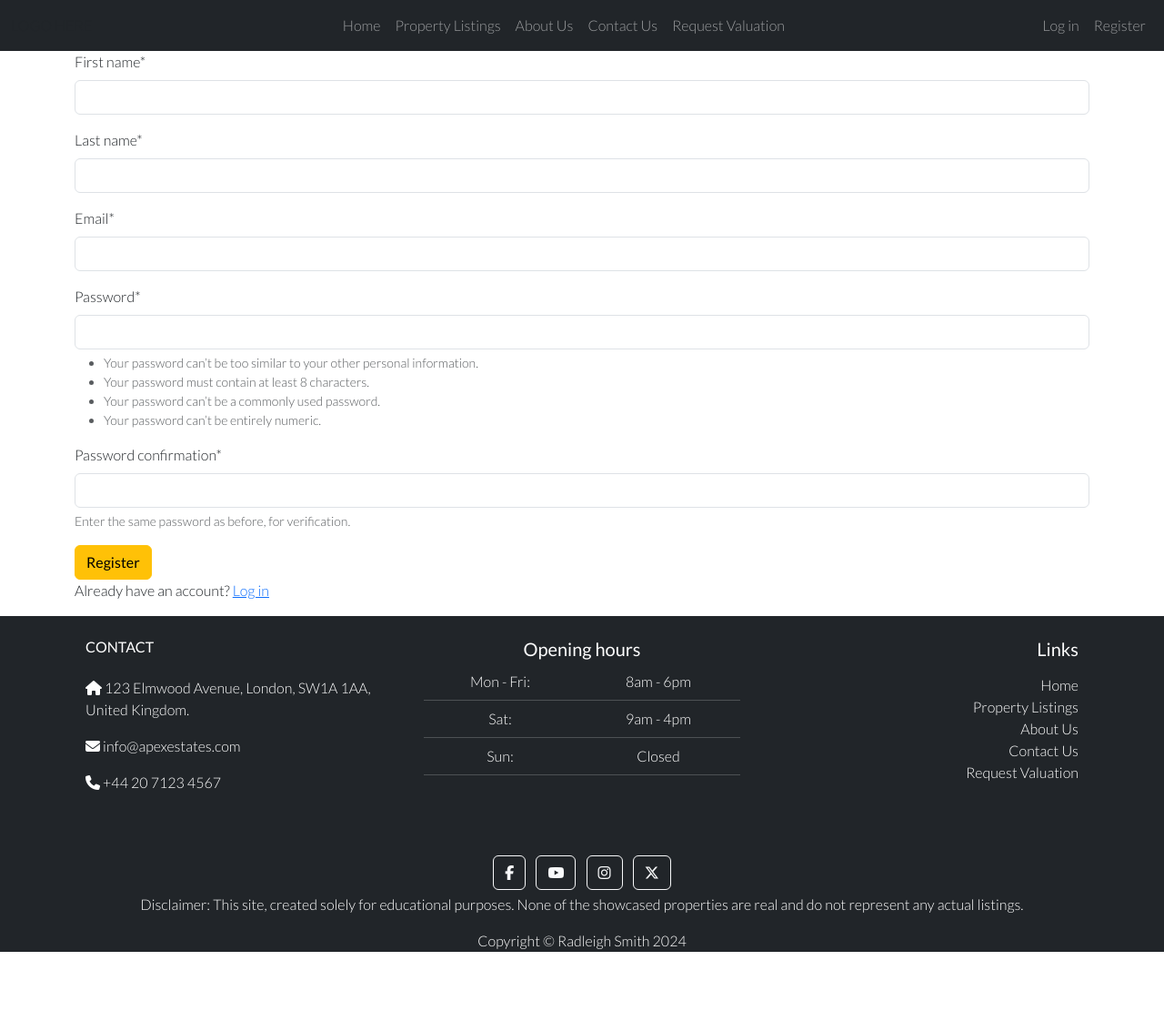
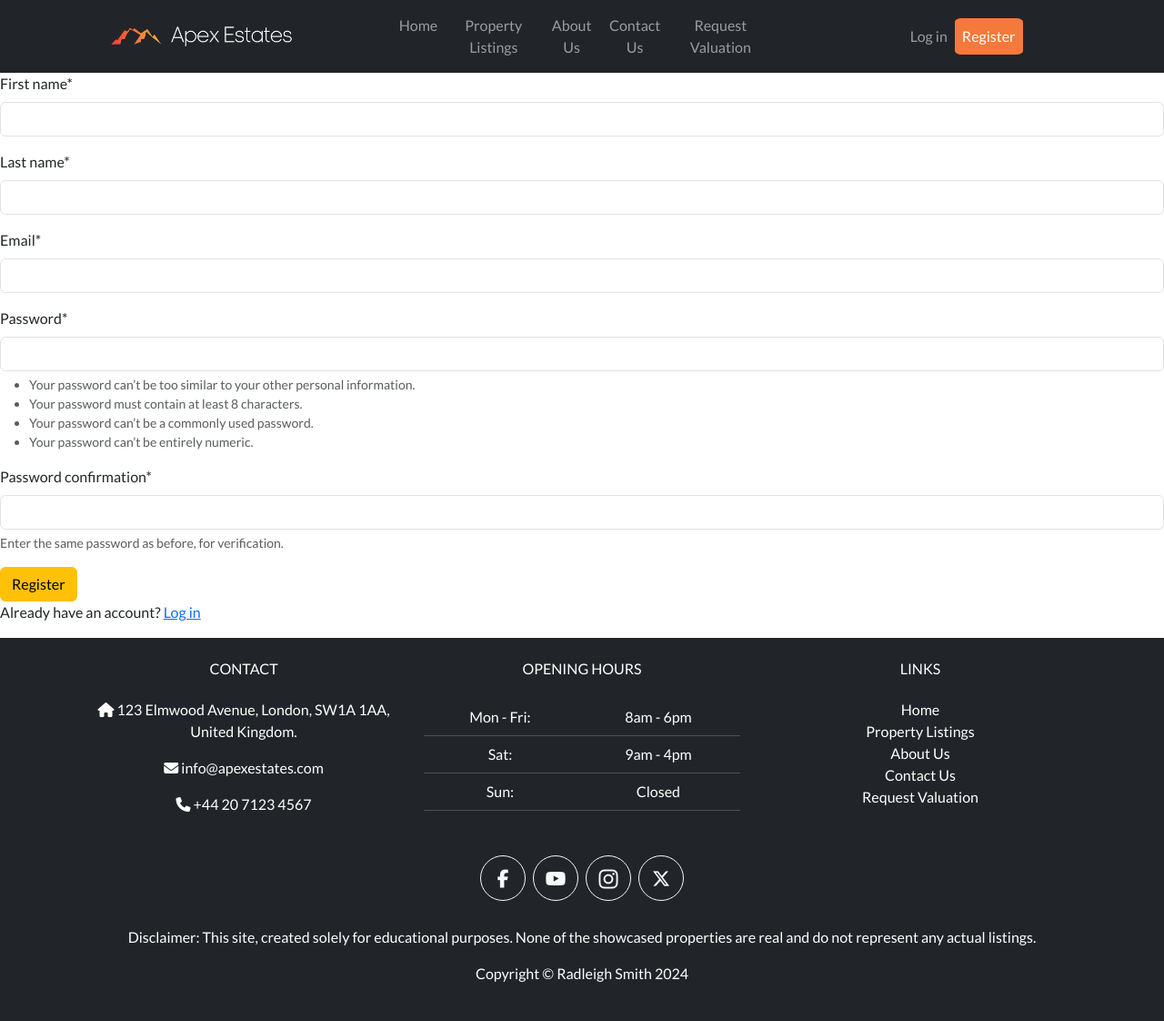
Before and after one commit to RadleighSmith/apex-estates, a Django app: page /sign_up/ in a window 1280 px wide. Shown: the whole page at 91% size. Before the commit the page ends 1046 px from the top, so only its background shows below. Run offline with Django 4.2, Linux system fonts and the light colour scheme; some libraries are stand-ins or nearby versions.

Commit message:
Implement color scheme, button styling, update navbar appearance,add logo, and boost font weight for improved aesthetics. Footer social buttons styled

```diff
--- a/static/css/style.css
+++ b/static/css/style.css
@@ -2,12 +2,27 @@
 
 /* Global Variables */
 
+:root {
+    /* Colors */
+
+    --black: #000;
+    --white: #fff;
+    --dark-grey: #282928;
+    --orange: #f5793a;
+    --beige: #E0E0DB;
+
+
+
+    /* Global Button Styling */
+
+    --call-to-action: #f5793a;
+}
 
 /* Body */
 
 body {
     font-family: 'Lato', sans-serif;
-    font-weight: 300;
+    font-weight: 400;
 }
 
 /* Headings */
@@ -17,12 +32,29 @@ h2 {
     font-family: 'Monserrat', sans-serif;
 }
 
+/* Button Styling */
+
+.call-to-action {
+    background-color: var(--call-to-action);
+    border-radius: 10%;
+    color: var(--white);
+    transition: transform 0.2s ease-in-out;
+}
+
+.call-to-action:hover {
+  transform: scale(1.05);
+}
+
 /* BASE.HTML */
 
 /* Navbar */
 
+.navbar {
+    background-color: var(--dark-grey);
+}
+
 #navbar-logo {
-    width: 75%;
+    width: 50%;
     height: auto;
 }
 
@@ -42,6 +74,7 @@ h2 {
     height: 50px;
     margin: 0 5px;
 }
+
 
 /* PROPERTY_LISTINGS.HTML */
 
--- a/templates/base.html
+++ b/templates/base.html
@@ -12,34 +12,39 @@
 
     <title>Apex Estates | {% block title %}{% endblock %}</title>
 </head>
-<body>
+<body class="d-flex flex-column min-vh-100">
 
     <!-- Navbar -->
     <nav class="navbar navbar-expand-lg navbar-dark bg-dark">
         <div class="container-fluid">
-            <div>
-                LOGO HERE
+            <!-- Logo -->
+            <div class="col-md-4 text-center">
+                <a href="/">
+                    <img id="navbar-logo" src="{% static 'images/apex-logo-coloured.png' %}" alt="Apex Estates Logo">
+                </a>
             </div>
-            <div>
+            <!-- Center Nav Links -->
+            <div class="col-md-4 d-flex justify-content-center align-items-center text-center">
                 <ul class="navbar-nav">
                     <li class="nav-item">
-                        <a class="nav-link" href="/">Home</a>
+                        <a class="nav-link {% if request.path == '/' %}active{% endif %}" href="/">Home</a>
                     </li>
                     <li class="nav-item">
-                        <a class="nav-link" href="/property_listings">Property Listings</a>
+                        <a class="nav-link {% if request.path == '/property_listings/' %}active{% endif %}" href="/property_listings">Property Listings</a>
                     </li>
                     <li class="nav-item">
-                        <a class="nav-link" href="/about_us">About Us</a>
+                        <a class="nav-link {% if request.path == '/about_us/' %}active{% endif %}" href="/about_us">About Us</a>
                     </li>
                     <li class="nav-item">
-                        <a class="nav-link" href="/contact_us">Contact Us</a>
+                        <a class="nav-link {% if request.path == '/contact_us/' %}active{% endif %}" href="/contact_us">Contact Us</a>
                     </li>
                     <li class="nav-item">
-                        <a class="nav-link" href="#">Request Valuation</a>
+                        <a class="nav-link {% if request.path == '/request_valuation/' %}active{% endif %}" href="#">Request Valuation</a>
                     </li>
                 </ul>
             </div>
-            <div>
+             <!-- Right Auth Links -->
+            <div class="col-md-4 d-flex justify-content-center align-items-center text-center">
                 <ul class="navbar-nav">
                     {% if user.is_authenticated %}
                     <span class="navbar-text">Logged in as {{user.first_name}} | </span>
@@ -47,14 +52,14 @@
                         <a class="nav-link" href="/logout">Logout</a>
                     </li>
                     <li class="nav-item">
-                        <a class="nav-link" href="#">Dashboard</a>
+                        <a class="nav-link nav-link call-to-action {% if request.path == '/dashboard/' %}active{% endif %}" href="#">Dashboard</a>
                     </li>
                     {% else %}
                     <li class="nav-item">
-                        <a class="nav-link" href="/login">Log in</a>
+                        <a class="nav-link {% if request.path == '/login/' %}active{% endif %}" href="/login">Log in</a>
                     </li>
                     <li class="nav-item">
-                        <a class="nav-link" href="/sign_up">Register</a>
+                        <a class="nav-link call-to-action {% if request.path == '/sign_up/' %}active{% endif %}" href="/sign_up">Register</a>
                     </li>
                     {% endif %}
                 </ul>
@@ -63,25 +68,23 @@
     </nav>
 
     <!-- Page Content -->
-    <div class="container">
         {% block content %}
         {% endblock %}
-    </div>
 
     <!-- Footer -->
-    <footer class="bg-dark text-white">
-        <div class="container p-4 text-sm-center">
+    <footer class="mt-auto bg-dark text-white">
+        <div class="container p-4">
             <div class="row">
-
                 <!-- Contact Details -->
-              <div class="col-lg-4 col-md-4 mb-4 text-md-start">
+                <div class="col-md-4 mb-4 text-center">
                     <h6 class="text-uppercase mb-4 font-weight-bold">Contact</h6>
                     <p><i class="fas fa-home mr-3"></i> 123 Elmwood Avenue, London, SW1A 1AA, United Kingdom.</p>
                     <p><i class="fas fa-envelope mr-3"></i> info@apexestates.com</p>
                     <p><i class="fas fa-phone mr-3"></i> +44 20 7123 4567</p>
                 </div>
-              <div class="col-lg-4 col-md-4 mb-4 text-center">
-                <h5 class="mb-1">Opening hours</h5>
+                <!-- Opening Hours -->
+                <div class="col-md-4 mb-4 text-center">
+                    <h6 class="text-uppercase mb-4 font-weight-bold">Opening Hours</h6>
                     <table class="table table-dark">
                         <tbody>
                             <tr>
@@ -99,10 +102,9 @@
                         </tbody>
                     </table>
                 </div>
-
                 <!-- Links -->
-              <div class="col-lg-4 col-md-4 mb-4 text-md-end">
-                <h5 class="mb-3">Links</h5>
+                <div class="col-md-4 text-center">
+                    <h6 class="text-uppercase mb-4 font-weight-bold">Links</h6>
                     <ul class="list-unstyled mb-0">
                         <li>
                             <a href="/" class="text-decoration-none text-white">Home</a>
@@ -122,57 +124,35 @@
                     </ul>
                 </div>
             </div>
+            <!-- Social Media -->
+            <div class="mb-4 social-buttons">
+                <!-- Social Media Icons -->
+                <a class="btn btn-outline-light m-1 rounded-circle social-icons" href="https://facebook.com" target="_blank"
+                    rel="noopener" aria-label="Opens Apex Estates Facebook page (opens new tab on third party website)">
+                    <i class="fa-brands fa-facebook-f fa-lg"></i>
+                </a>
+                <a class="btn btn-outline-light m-1 rounded-circle social-icons" href="https://youtube.com" target="_blank"
+                    rel="noopener" aria-label="Opens Apex Estates YouTube page (opens new tab on third party website)">
+                    <i class="fa-brands fa-youtube fa-lg"></i></i>
+                </a>
+                <a class="btn btn-outline-light m-1 rounded-circle social-icons" href="https://instagram.com"
+                    target="_blank" rel="noopener"
+                    aria-label="Opens Apex Estates Instagram page (opens new tab on third party website)">
+                    <i class="fa-brands fa-instagram fa-xl"></i>
+                </a>
+                <a class="btn btn-outline-light m-1 rounded-circle social-icons" href="https://twitter.com" target="_blank"
+                    rel="noopener" aria-label="Opens Apex Estates X page (opens new tab on third party website)">
+                    <i class="fa-brands fa-x-twitter fa-lg"></i>
+                </a>
             </div>
-
-        <!-- Social Media -->
-        <div class="mb-4 text-center">
-
-            <!-- Facebook -->
-            <a
-               class="btn btn-outline-light btn-floating m-1"
-               href="https://facebook.com"
-               target="_blank"
-               rel="noopener"
-               aria-label="Opens Apex Estates Facebook page (opens new tab on third party website)"
-               ><i class="fab fa-facebook-f"></i
-              ></a>
-
-            <!-- Youtube -->
-            <a
-               class="btn btn-outline-light btn-floating m-1"
-               href="https://youtube.com"
-               target="_blank"
-               rel="noopener"
-               aria-label="Opens Apex Estates YouTube page (opens new tab on third party website)"
-               ><i class="fab fa-youtube"></i
-              ></a>
-
-            <!-- Instagram -->
-            <a
-               class="btn btn-outline-light btn-floating m-1"
-               href="https://instagram.com"
-               target="_blank"
-               rel="noopener"
-               aria-label="Opens Apex Estates Instagram page (opens new tab on third party website)"
-               ><i class="fab fa-instagram"></i
-              ></a>
-
-            <!-- X Twitter -->
-            <a
-               class="btn btn-outline-light btn-floating m-1"
-               href="https://twitter.com"
-               target="_blank"
-               rel="noopener"
-               aria-label="Opens Apex Estates X page (opens new tab on third party website)"
-               ><i class="fab fa-x-twitter"></i
-              ></a>
-
             <!-- Copyright -->
             <div class="text-center text-white">
-            <p>Disclaimer: This site, created solely for educational purposes. None of the showcased properties are real and do not represent any actual listings.</p>
+                <p>Disclaimer: This site, created solely for educational purposes. None of the showcased properties are real
+                    and do
+                    not represent any actual listings.</p>
                 <p>Copyright &copy; Radleigh Smith 2024</p>
             </div>
-
+        </div>
     </footer>
     <script src="https://cdn.jsdelivr.net/npm/bootstrap@5.3.2/dist/js/bootstrap.bundle.min.js" integrity="sha384-C6RzsynM9kWDrMNeT87bh95OGNyZPhcTNXj1NW7RuBCsyN/o0jlpcV8Qyq46cDfL" crossorigin="anonymous"></script>
     <script src="https://kit.fontawesome.com/8770ea99b5.js" crossorigin="anonymous"></script>
```
Lines whose indentation alone changed are shown as unchanged.
